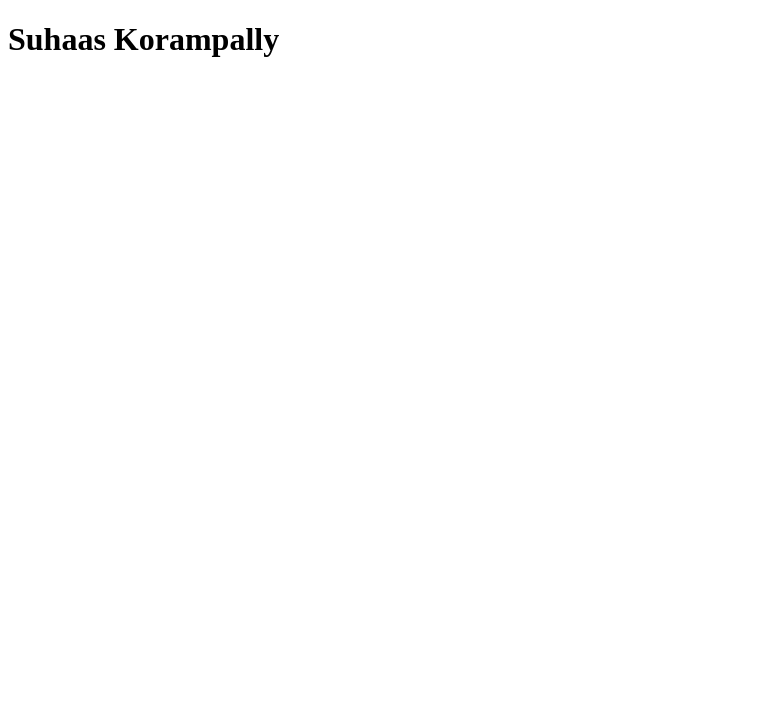
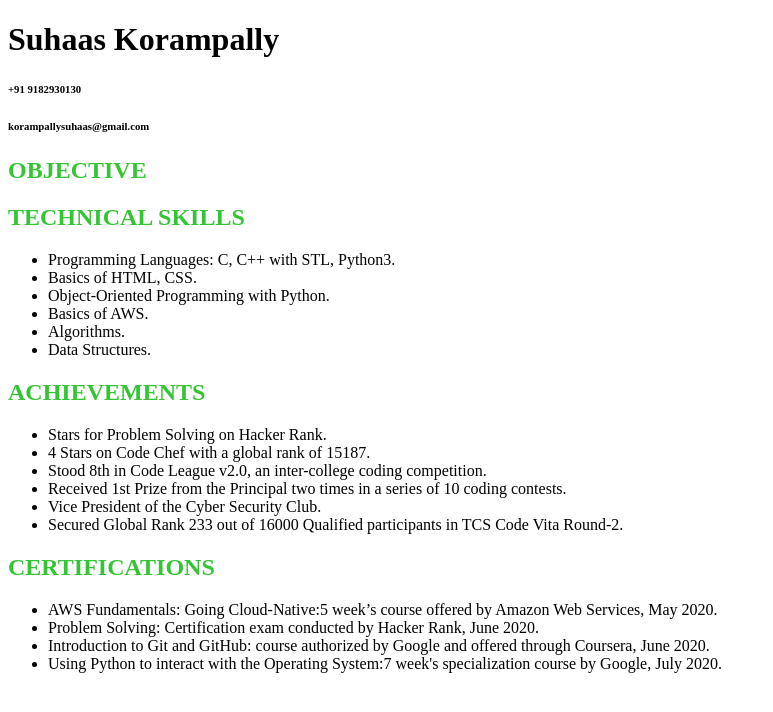
Before and after one commit to iam-v0id/beingzero-web-learn, a website: page static/html/resume.html in a window 1280 px wide. Shown: the whole page, without its empty margins (0-773 px from the left). Drawn offline with Linux system fonts and the light colour scheme.

Commit message:
Added Resume

```diff
--- a/server.js
+++ b/server.js
@@ -8,7 +8,7 @@ app.listen( PORT, function ()
     console.log( 'Server started on Port : ' + PORT )
 } );
 
-app.use( express.static( 'static' ) );
+app.use( express.static( __dirname+'/static' ) );
 
 app.get( "/home", function ( req, res )
 {
--- /dev/null
+++ b/static/css/resume.css
@@ -0,0 +1,3 @@
+h2{
+    color: rgb(52, 197, 52);
+}
--- a/static/html/resume.html
+++ b/static/html/resume.html
@@ -5,10 +5,39 @@
     <meta http-equiv="X-UA-Compatible" content="IE=edge">
     <meta name="viewport" content="width=device-width, initial-scale=1.0">
     <title>Resume</title>
+    <link rel="stylesheet" href="../css/resume.css">
 </head>
 <body>
     <div>
         <h1>Suhaas Korampally</h1>
+        <h6>+91 9182930130</h6>
+        <h6>korampallysuhaas@gmail.com</h6>
+        <h2>OBJECTIVE</h2>
+        <h2>TECHNICAL SKILLS</h2>
+        <ul>
+            <li>Programming Languages: C, C++ with STL, Python3.</li>
+            <li>Basics of HTML, CSS.</li>
+            <li>Object-Oriented Programming with Python.</li>
+            <li>Basics of AWS.</li>
+            <li>Algorithms.</li>
+            <li>Data Structures.</li>
+        </ul>
+        <h2>ACHIEVEMENTS</h2>
+        <ul>
+            <li>Stars for Problem Solving on Hacker Rank.</li>
+            <li>4 Stars on Code Chef with a global rank of 15187.</li>
+            <li>Stood 8th in Code League v2.0, an inter-college coding competition.</li>
+            <li>Received 1st Prize from the Principal two times in a series of 10 coding contests.</li>
+            <li>Vice President of the Cyber Security Club.</li>
+            <li>Secured Global Rank 233 out of 16000 Qualified participants in TCS Code Vita Round-2.</li>
+        </ul>
+        <h2>CERTIFICATIONS</h2>
+        <ul>
+            <li>AWS Fundamentals: Going Cloud-Native:5 week’s course offered by Amazon Web Services, May 2020.</li>
+            <li>Problem Solving: Certification exam conducted by Hacker Rank, June 2020.</li>
+            <li>Introduction to Git and GitHub: course authorized by Google and offered through Coursera, June 2020.</li>
+            <li>Using Python to interact with the Operating System:7 week's specialization course by Google, July 2020.</li>
+        </ul>
     </div>
 </body>
 </html>
```
